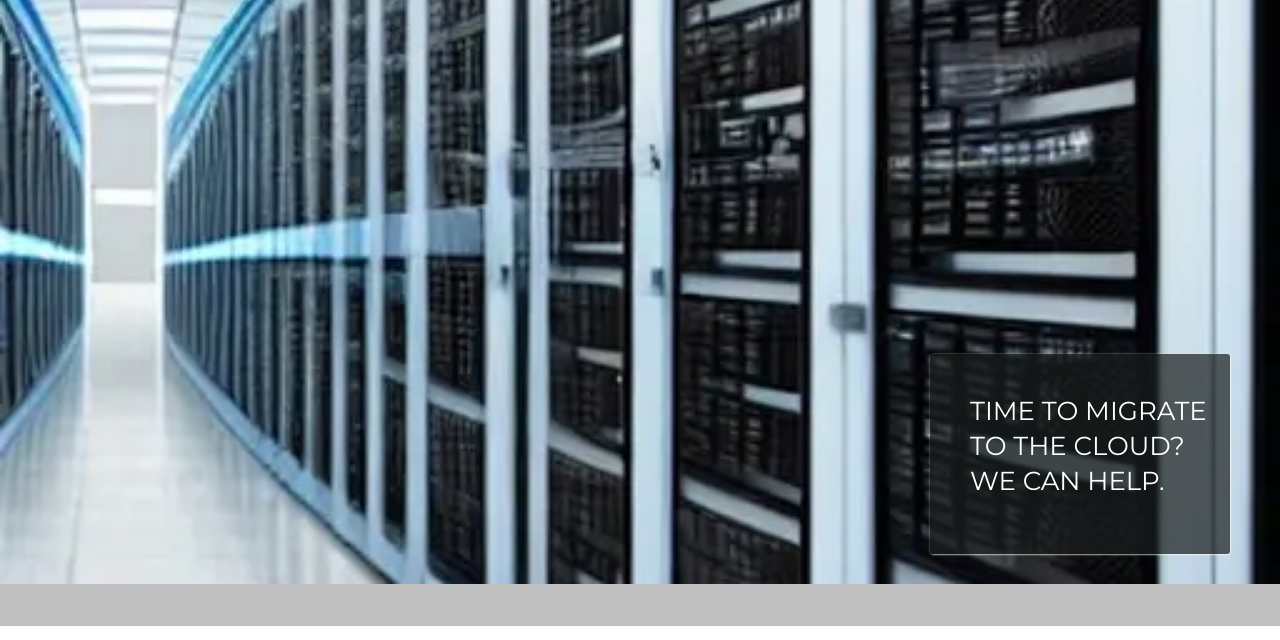
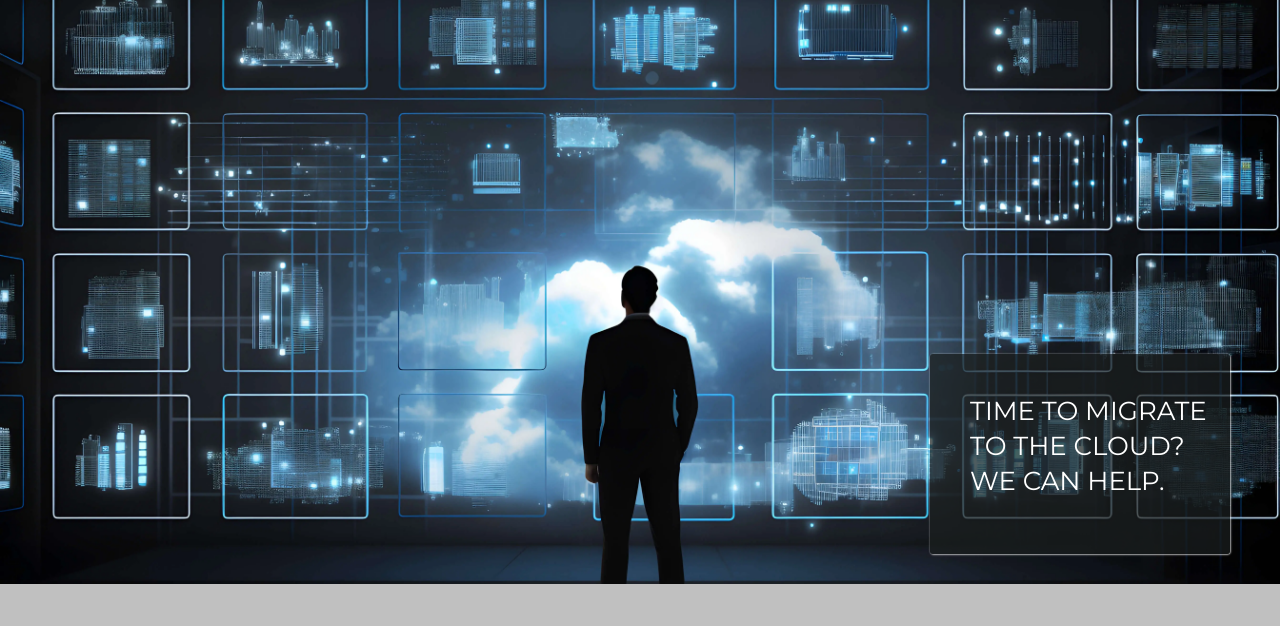
Before and after one commit to VCGithubCode/portfolio-project-1, a plain HTML site: page index.html in a window 1280 px wide. Shown: the part 106-746 px from the top of the page. Drawn offline with nearby package versions, Linux system fonts and the light colour scheme.

Commit message:
Change hero image on index.html

```diff
--- a/assets/css/style.css
+++ b/assets/css/style.css
@@ -131,7 +131,7 @@ main {
 #hero {
     height: 600px;
     width: 100%;
-    background: url("../images/c3ms-hero-image.webp") no-repeat center center/cover;
+    background: url("../images/man-in-cloud-hero.webp") no-repeat center center/cover;
     position: relative;
 }
 
```
Also changed, not shown: assets/images/c3ms-hero-image.webp (deleted), assets/images/c3mslogo.webp, assets/images/man-in-cloud-hero.webp (added).
